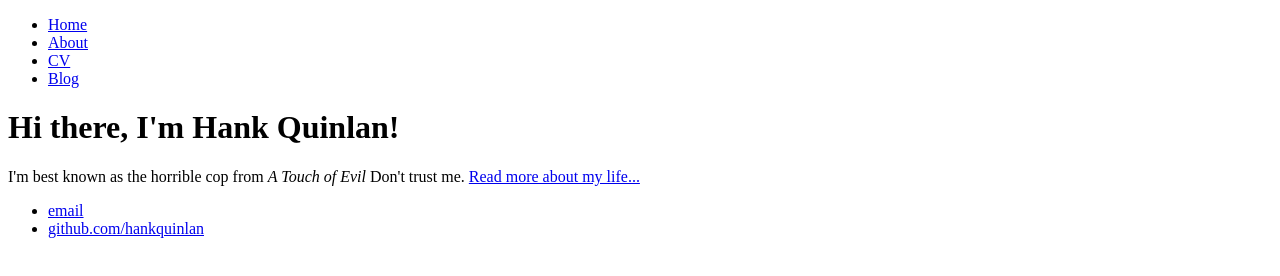
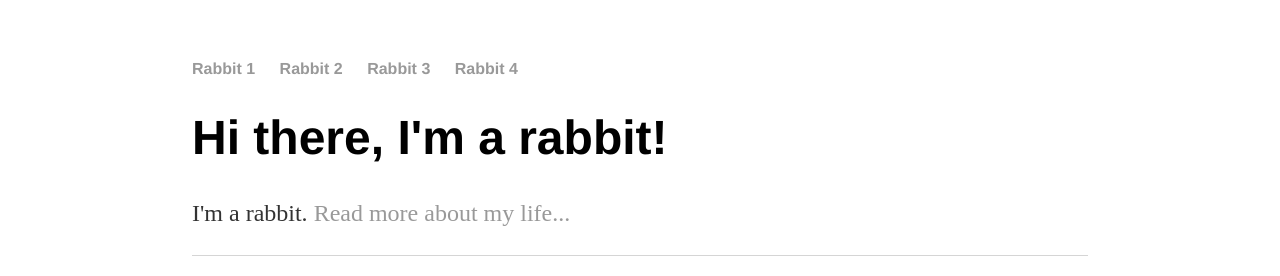
Before and after one commit to programmaticrabbit/programmaticrabbit.github.io, a plain HTML site: page index.html in a window 1280 px wide. Drawn offline with Linux system fonts and the light colour scheme.

Commit message:
Update index.html

```diff
--- a/index.html
+++ b/index.html
@@ -1,28 +1,26 @@
 <!DOCTYPE html>
 <html>
 	<head>
-		<title>Hank Quinlan, Horrible Cop</title>
+		<title>Rabbit</title>
+		<!-- link to main stylesheet -->
+		<link rel="stylesheet" type="text/css" href="/css/main.css">
 	</head>
 	<body>
 		<nav>
     		<ul>
-        		<li><a href="/">Home</a></li>
-	        	<li><a href="/about">About</a></li>
-        		<li><a href="/cv">CV</a></li>
-        		<li><a href="/blog">Blog</a></li>
+        		<li><a href="/">Rabbit 1</a></li>
+	        	<li><a href="/about">Rabbit 2</a></li>
+        		<li><a href="/cv">Rabbit 3</a></li>
+        		<li><a href="/blog">Rabbit 4</a></li>
     		</ul>
 		</nav>
 		<div class="container">
     		<div class="blurb">
-        		<h1>Hi there, I'm Hank Quinlan!</h1>
-				<p>I'm best known as the horrible cop from <em>A Touch of Evil</em> Don't trust me. <a href="/about">Read more about my life...</a></p>
+        		<h1>Hi there, I'm a rabbit!</h1>
+				<p>I'm a rabbit. <a href="/about">Read more about my life...</a></p>
     		</div><!-- /.blurb -->
 		</div><!-- /.container -->
 		<footer>
-    		<ul>
-        		<li><a href="mailto:hankquinlanhub@gmail.com">email</a></li>
-        		<li><a href="https://github.com/hankquinlan">github.com/hankquinlan</a></li>
-			</ul>
 		</footer>
 	</body>
 </html>
```
